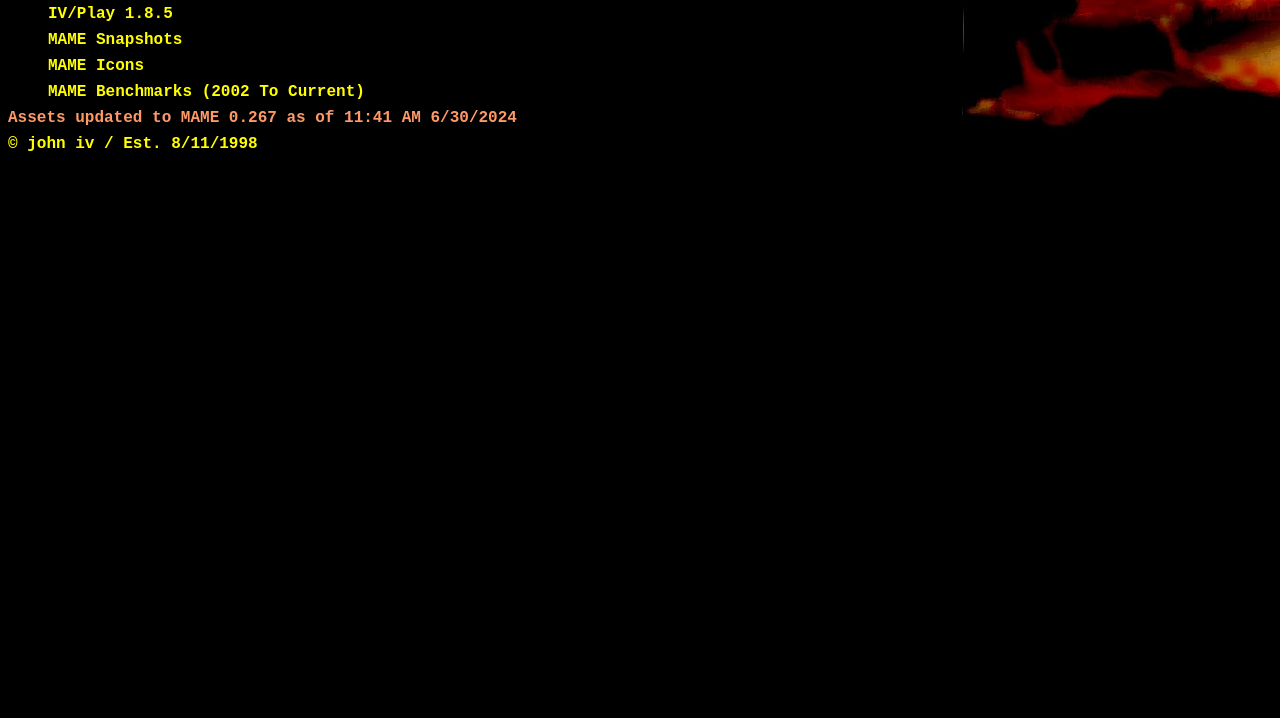
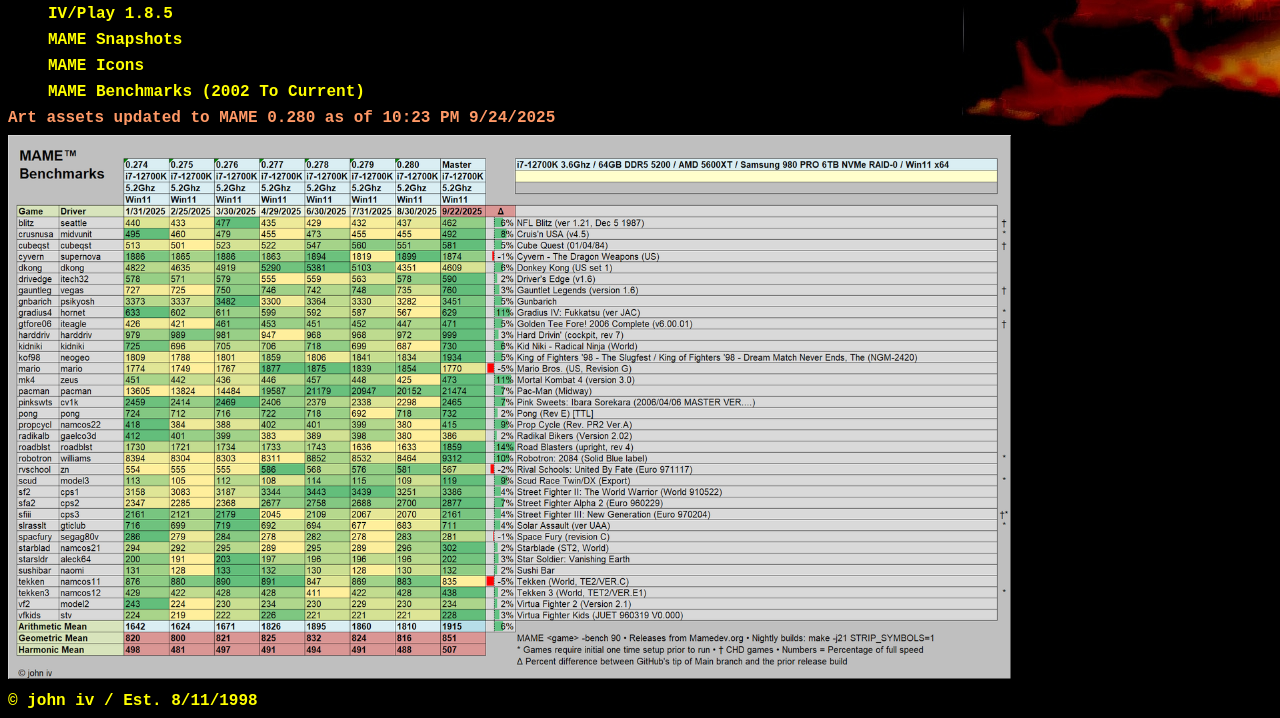
Before and after one commit to john-iv/iv-play, a plain HTML site: page index.html in a window 1280 px wide. Shown: the part 468-1186 px from the top of the page. Before the commit the page ends 800 px from the top, so only its background shows below. Drawn offline with Linux system fonts and the light colour scheme.

Commit message:
Add files via upload
Bench for front page

```diff
--- a/index.html
+++ b/index.html
@@ -54,7 +54,7 @@
 <body>
     <p>
         <a href="IV-Play%20User%20Guide.pdf">
-            <img src="1.png" alt="IV/Play logo and link to user guide" width="1003" height="426">
+            <img src="1.png" alt="IV/Play Snap and Link to User Guide" width="1003">
         </a>
     </p>
 
@@ -69,7 +69,8 @@
     <p class="indent"><a href="https://github.com/john-iv/iv-play/releases/download/Latest/Icons.7z"><strong>MAME Icons</strong></a></p>
     <p class="indent"><a href="bench.html"><strong>MAME Benchmarks (2002 To Current)</strong></a></p>
 
-    <p class="highlight"><strong>Assets updated to MAME 0.267 as of 11:41 AM 6/30/2024</strong></p>
+    <p class="highlight"><strong>Art assets updated to MAME 0.280 as of 10:23 PM 9/24/2025</strong></p>
+	<img src="2025a.png" alt="Latest Benchmark Run" width="1003">
     <p><strong>© john iv / Est. 8/11/1998</strong></p>
 </body>
 </html>
```
Also changed, not shown: 2025a.png (added).
